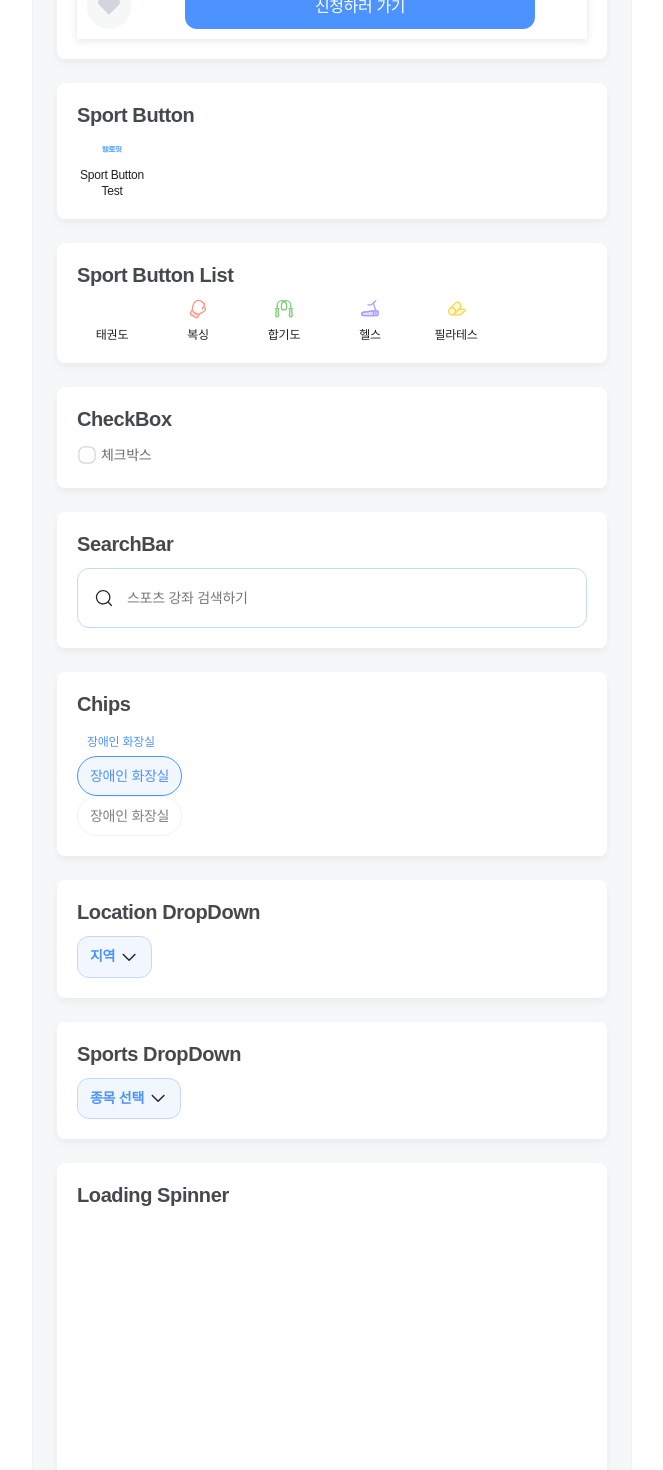
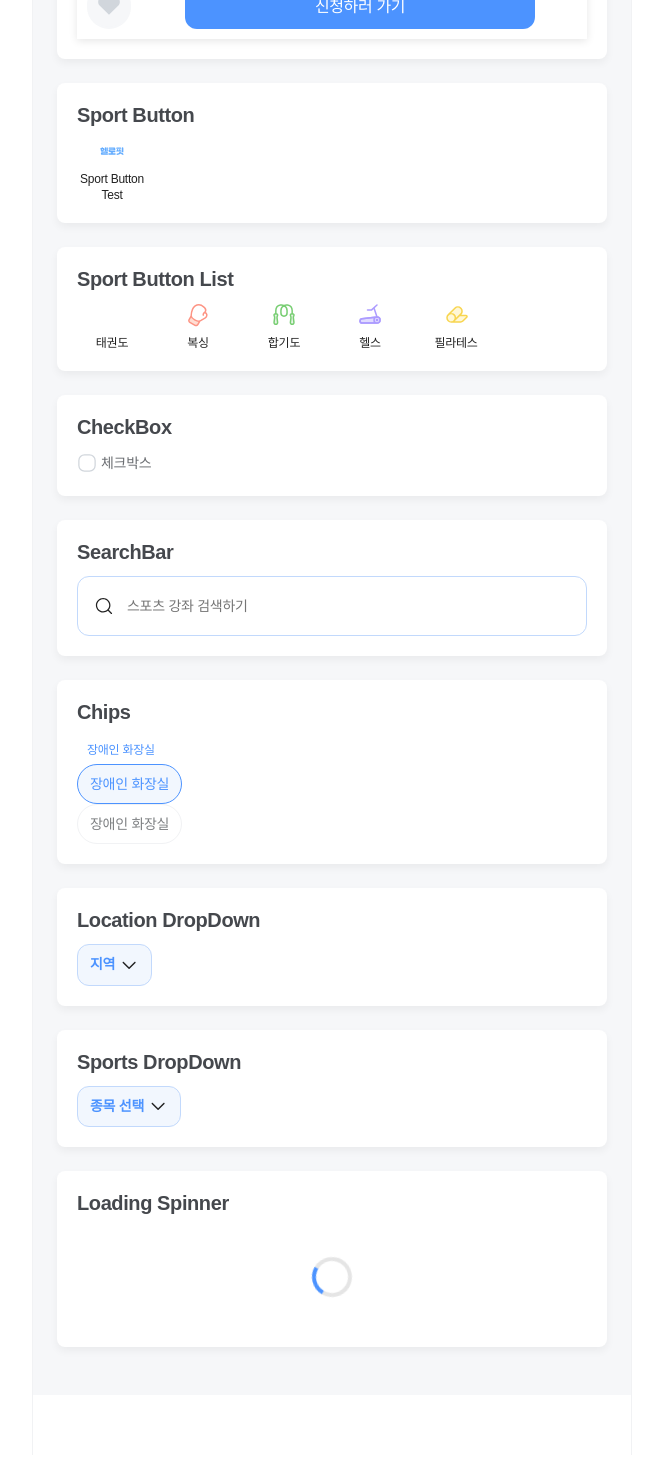
Before and after one commit to HELLO-FIT/FE_HELLO-FIT, a Next.js app: page /preview in a window 1280 px wide. Shown: the part 1300-2770 px from the top of the page, without its empty margins (308-971 px from the left). Built offline with nearby package versions, Linux system fonts and the light colour scheme; a web font is replaced by a local one.

Commit message:
Fix: Asset Icon Type Error

```diff
--- a/src/components/Asset/Icon/index.tsx
+++ b/src/components/Asset/Icon/index.tsx
@@ -1,8 +1,8 @@
 import React from 'react';
+import Image from 'next/image';
 import { ICONS } from '@/constants/asset';
-import Image from 'next/image';
 
-export interface IconComponentProps {
+interface IconComponentProps {
   name: keyof typeof ICONS;
   size?: 'l' | 'm' | 's' | 'custom';
   alt?: string;
@@ -21,10 +21,11 @@ export default function IconComponent({
 }: IconComponentProps) {
   const iconSrc = ICONS[name];
 
-  if (typeof iconSrc === 'string' && size === 'custom') {
+  // `size`가 'custom'일 때 별도로 처리
+  if (typeof iconSrc === 'string' || size === 'custom') {
     return (
       <Image
-        src={iconSrc}
+        src={iconSrc as string}
         alt={alt}
         width={width || DEFAULT_SIZES.custom}
         height={height || DEFAULT_SIZES.custom}
@@ -32,8 +33,8 @@ export default function IconComponent({
     );
   }
 
-  const iconSizeSrc =
-    typeof iconSrc !== 'string' ? iconSrc[size as 'l' | 'm' | 's'] : iconSrc;
+  // 'l', 'm', 's' 크기에서만 `Record` 접근
+  const iconSizeSrc = (iconSrc as Record<'l' | 'm' | 's', string>)[size as 'l' | 'm' | 's'];
   const imgSize = width || height || DEFAULT_SIZES[size];
 
   return <Image src={iconSizeSrc} alt={alt} width={imgSize} height={imgSize} />;
--- a/src/pages/preview/preview.module.scss
+++ b/src/pages/preview/preview.module.scss
@@ -52,5 +52,5 @@
   justify-content: center;
   align-items: center;
   width:100%;
-  height: 100%;
+  height: 100px;
 }
```
